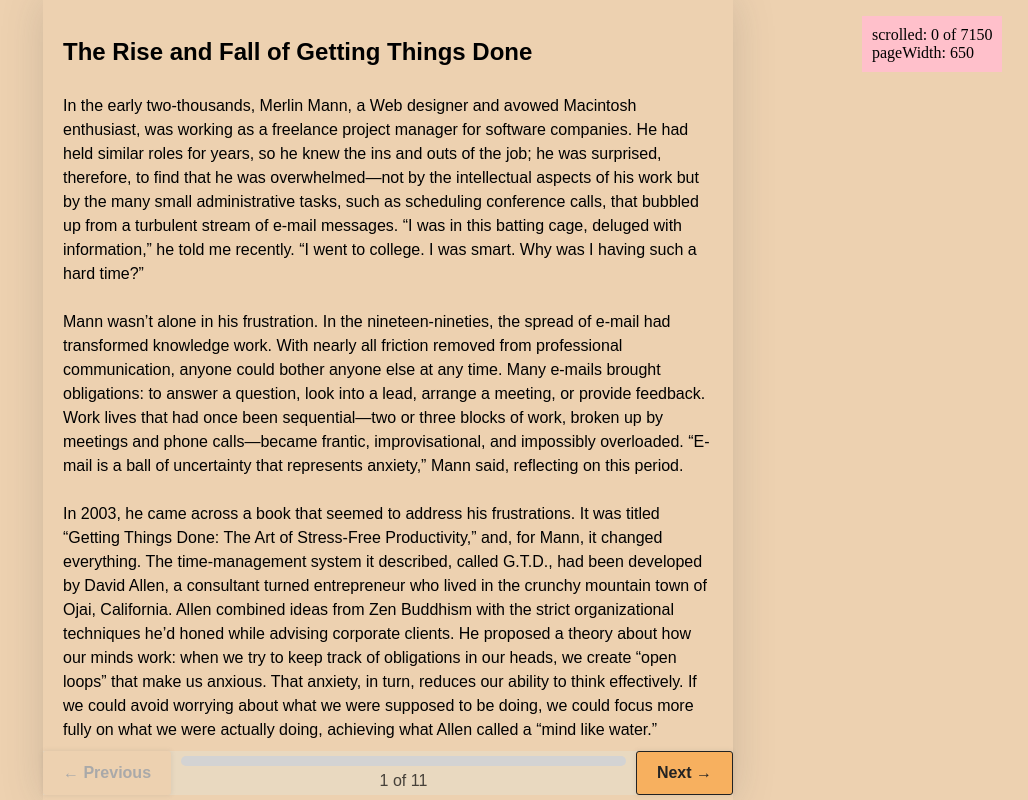
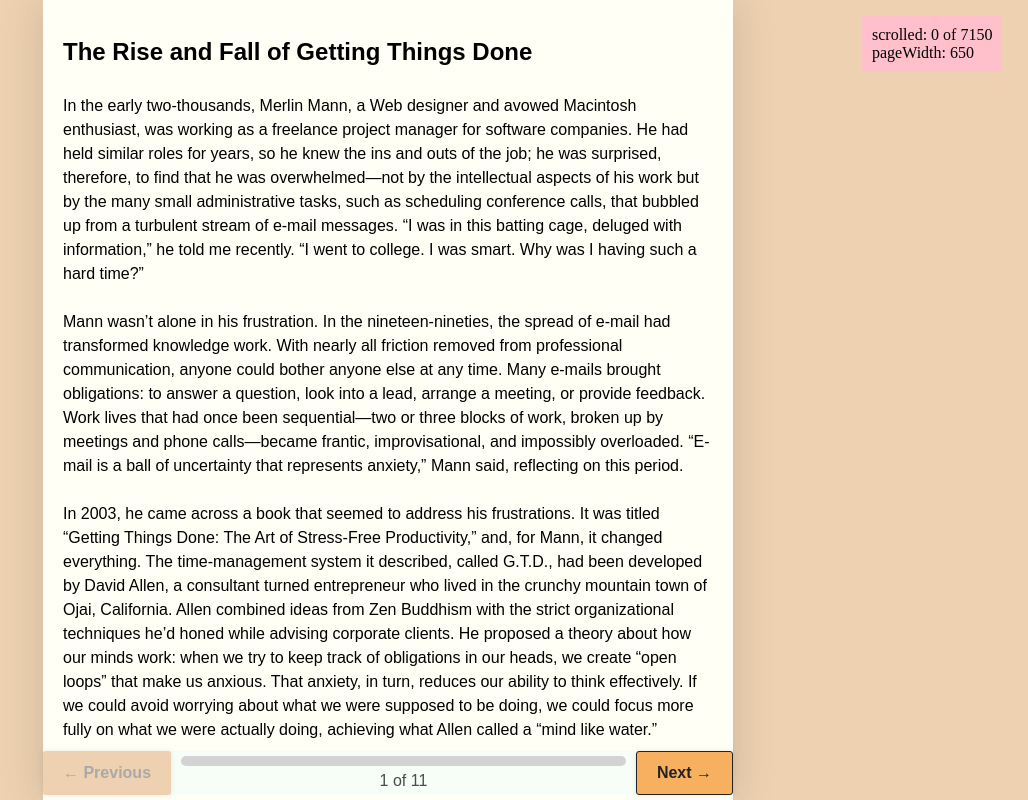
Before and after one commit to ric-cde/ric-cde.github.io, a plain HTML site: page index.html in a window 1280 px wide. Shown: the whole page, without its empty margins (252-1280 px from the left). Drawn offline with Linux system fonts and the light colour scheme.

Commit message:
changed background to cream

```diff
--- a/styles.css
+++ b/styles.css
@@ -16,7 +16,7 @@
 
 #container {
   height: 100%;
-  background-color: #EDD1B0;
+  background-color: #fffff6;
   margin: 0 auto;
   max-width: 690px; /* Hide this to extend navbar full width */
   display: flex;
@@ -51,7 +51,7 @@
     /* text-justify: newspaper; */
     white-space: pre-line;
     /* hyphens: auto; */
-    background-color: #EDD1B0;
+    background-color: #fffff6;
     line-height: 1.5;
   }
 
```
